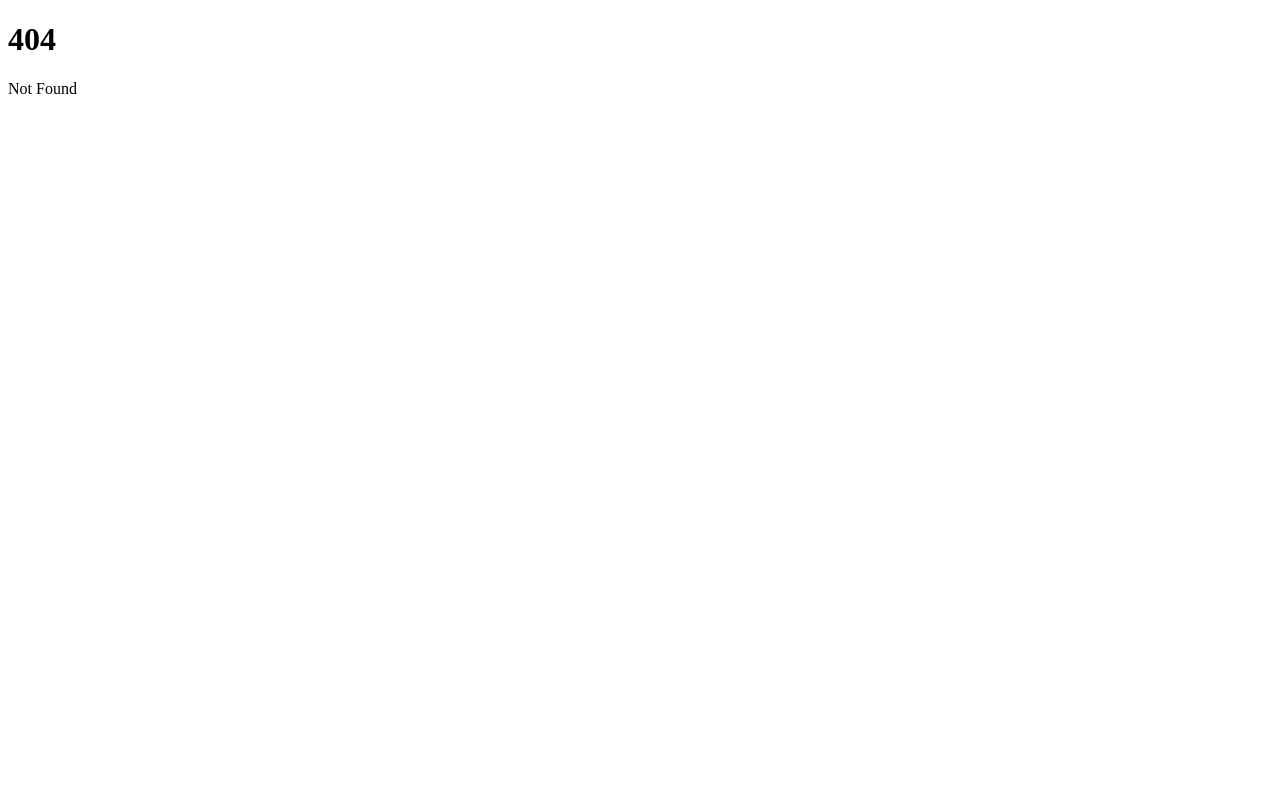
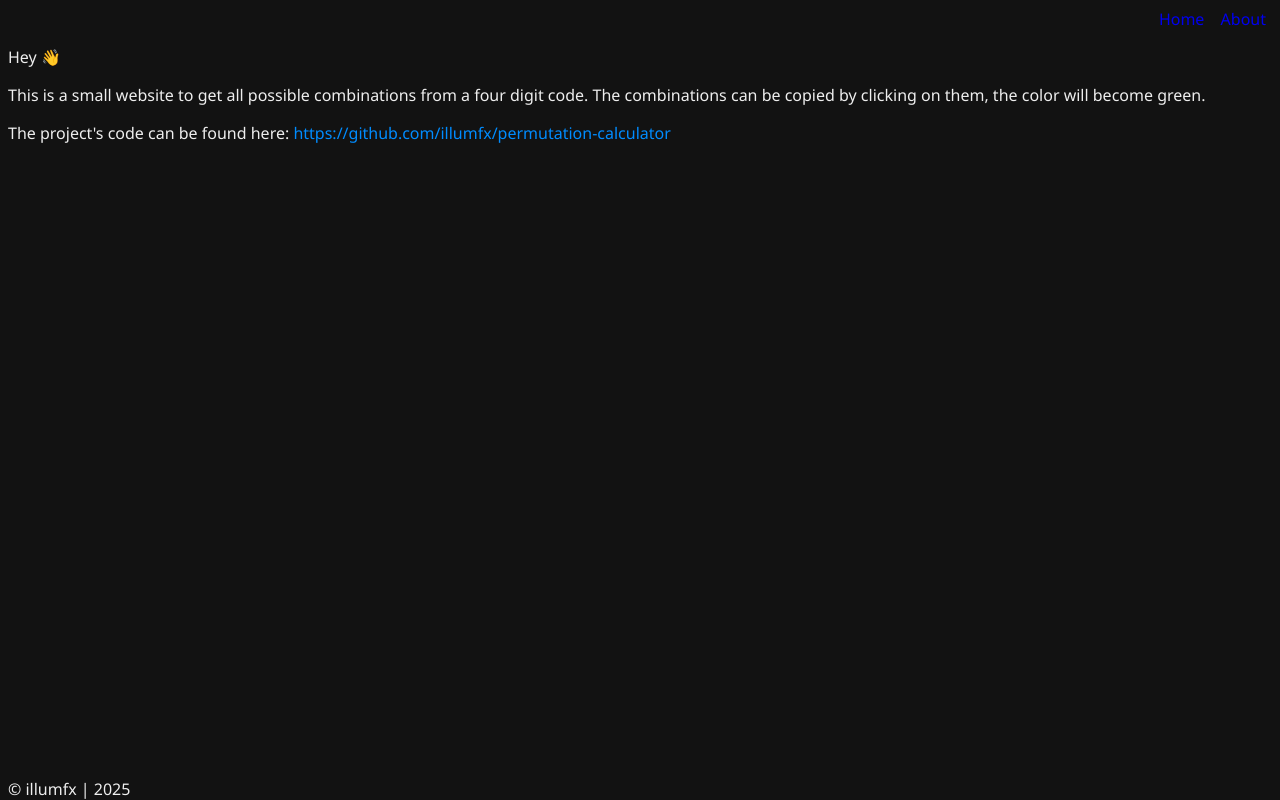
Before and after one commit to illumfx/permutation-calculator, a SvelteKit app: page /about in a window 1280 px wide. Before the commit this address had no page. Built offline with nearby package versions, Linux system fonts and the light colour scheme.

Commit message:
Added about page, shared css

```diff
--- a/src/app.html
+++ b/src/app.html
@@ -5,6 +5,7 @@
 		<link rel="icon" href="%sveltekit.assets%/favicon.png" />
 		<meta name="viewport" content="width=device-width, initial-scale=1" />
 		%sveltekit.head%
+		<link rel="stylesheet" href="/shared.css" />
 	</head>
 	<body data-sveltekit-preload-data="hover">
 		<div style="display: contents">%sveltekit.body%</div>
--- /dev/null
+++ b/src/routes/+layout.svelte
@@ -0,0 +1,28 @@
+<script lang="ts">
+    import Footer from "./Footer.svelte";
+
+    let { children } = $props();
+    let currentYear = $state(0);
+
+    currentYear = new Date().getFullYear();
+</script>
+
+<nav>
+    <a href="/">Home</a>
+    <a href="/about">About</a>
+</nav>
+
+{@render children()}
+
+<Footer {currentYear} />
+
+<style>
+    nav {
+        text-align: right;
+    }
+
+    nav a {
+        padding: 2px;
+        margin: 4px;
+    }
+</style>
--- /dev/null
+++ b/src/routes/about/+page.svelte
@@ -0,0 +1,9 @@
+<p>Hey 👋</p>
+<p>This is a small website to get all possible combinations from a four digit code. The combinations can be copied by clicking on them, the color will become green.</p>
+<p>The project's code can be found here: <a href="https://github.com/illumfx/permutation-calculator" target="_blank">https://github.com/illumfx/permutation-calculator</a></p>
+
+<style>
+    p a {
+        color: rgb(0, 140, 255);
+    }
+</style>
--- /dev/null
+++ b/static/shared.css
@@ -0,0 +1,15 @@
+body {
+	-webkit-touch-callout: none; /* iOS Safari */
+	-webkit-user-select: none; /* Safari */
+	-khtml-user-select: none; /* Konqueror HTML */
+	-moz-user-select: none; /* Old versions of Firefox */
+	-ms-user-select: none; /* Internet Explorer/Edge */
+	user-select: none; /* Non-prefixed version, currently supported by Chrome, Edge, Opera and Firefox */
+	font-family: "Segoe UI", Tahoma, Geneva, Verdana, sans-serif;
+	background-color: #121212;
+	color: #eee;
+}
+
+a {
+	text-decoration: none;
+}
```
Also changed, not shown: src/routes/+page.svelte (+2 -7 lines).
